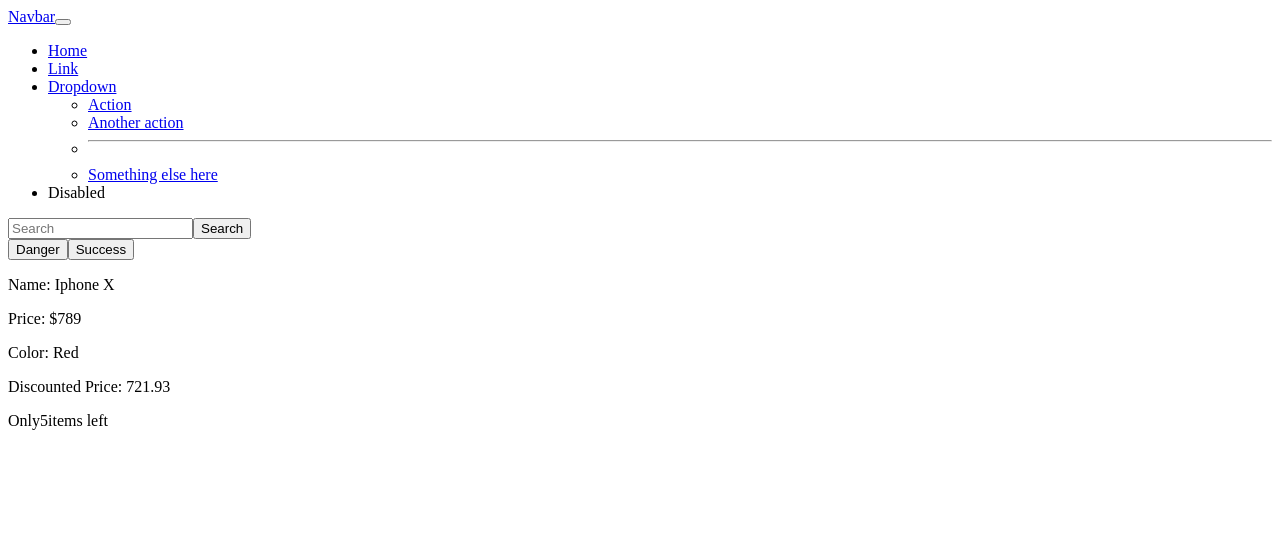
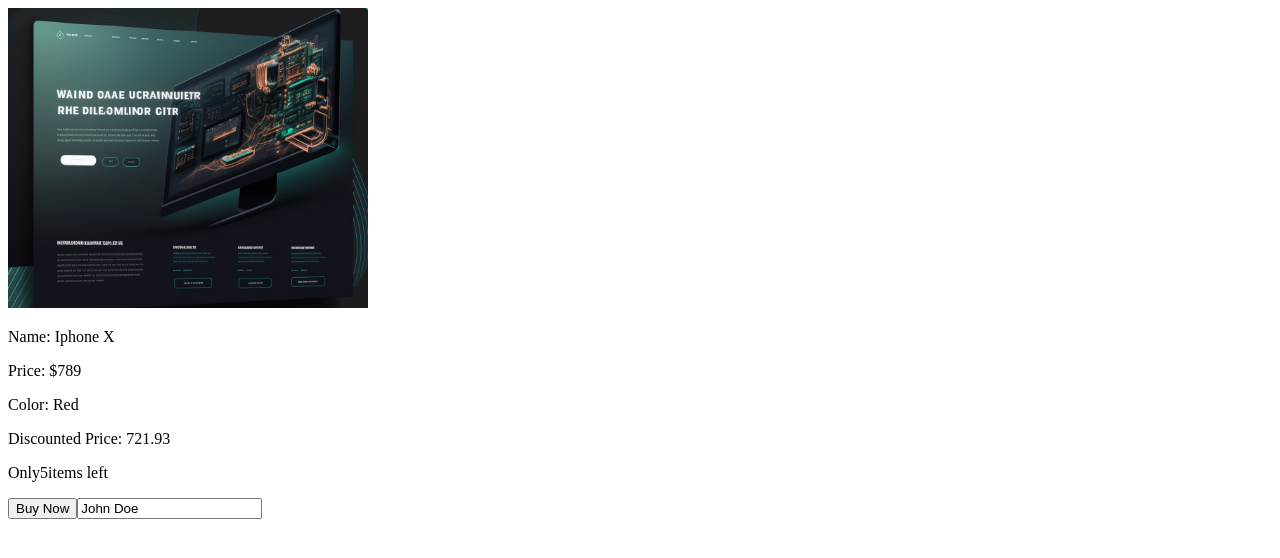
Before and after one commit to YassFreeks/angular-complete-course, an Angular app in the folder angular-ekart/: page / in a window 1280 px wide. Shown: the top 558 px of the page. Built offline with nearby package versions, Linux system fonts and the light colour scheme.

Commit message:
property binding

```diff
--- a/angular-ekart/src/app/app.component.html
+++ b/angular-ekart/src/app/app.component.html
@@ -1,4 +1,4 @@
-<app-navbar></app-navbar>
+<!-- <app-navbar></app-navbar>
 <button type="button" class="btn btn-danger">Danger</button>
-<button type="button" class="btn btn-success">Success</button>
+<button type="button" class="btn btn-success">Success</button> -->
 <product-list></product-list>
--- a/angular-ekart/src/app/product-list/product-list.component.html
+++ b/angular-ekart/src/app/product-list/product-list.component.html
@@ -1,6 +1,10 @@
+
+<img [src]="product.pImage" height="300px">
 <p></p>
 <p>Name: {{ product.name }}</p>
 <p>Price: {{ '$' + product.price }}</p>
 <p>Color: {{ product.color }}</p>
 <p>Discounted Price: {{ getDiscountedPrice().toFixed(2) }}</p>
 <p>{{ product.inStock > 0 ? 'Only' + product.inStock + 'items left' : 'Not in Stock' }}</p>
+<button [disabled]="!(product.inStock > 0)">Buy Now</button>
+<input [value]="name">
--- a/angular-ekart/src/app/product-list/product-list.component.ts
+++ b/angular-ekart/src/app/product-list/product-list.component.ts
@@ -6,13 +6,14 @@
   styleUrls: ['./product-list.component.css']
 })
 export class ProductListComponent {
-
+  name="John Doe";
   product= {
     name: "Iphone X",
     price: 789,
     color: 'Red',
     discount:8.5,
-    inStock: 5
+    inStock: 5,
+    pImage: '/assets/images/modernui.png'
 
   }
 
```
